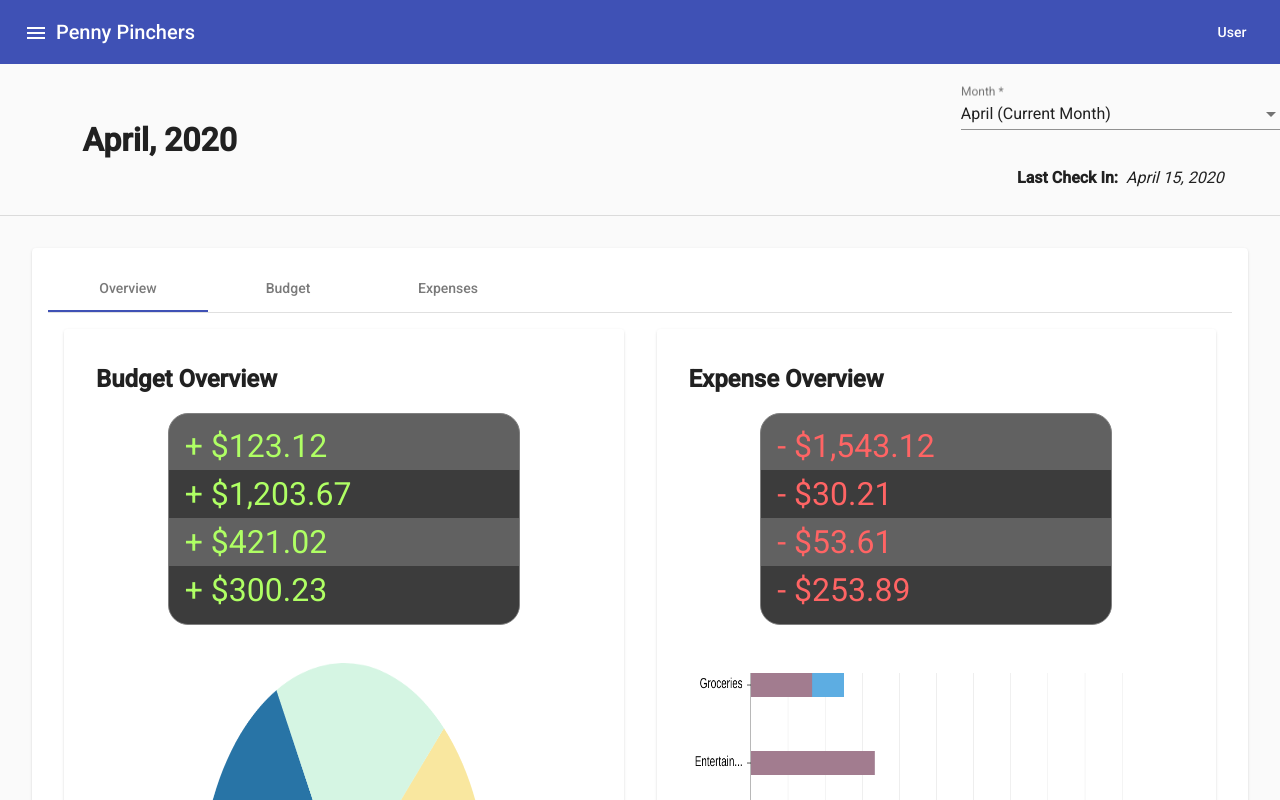
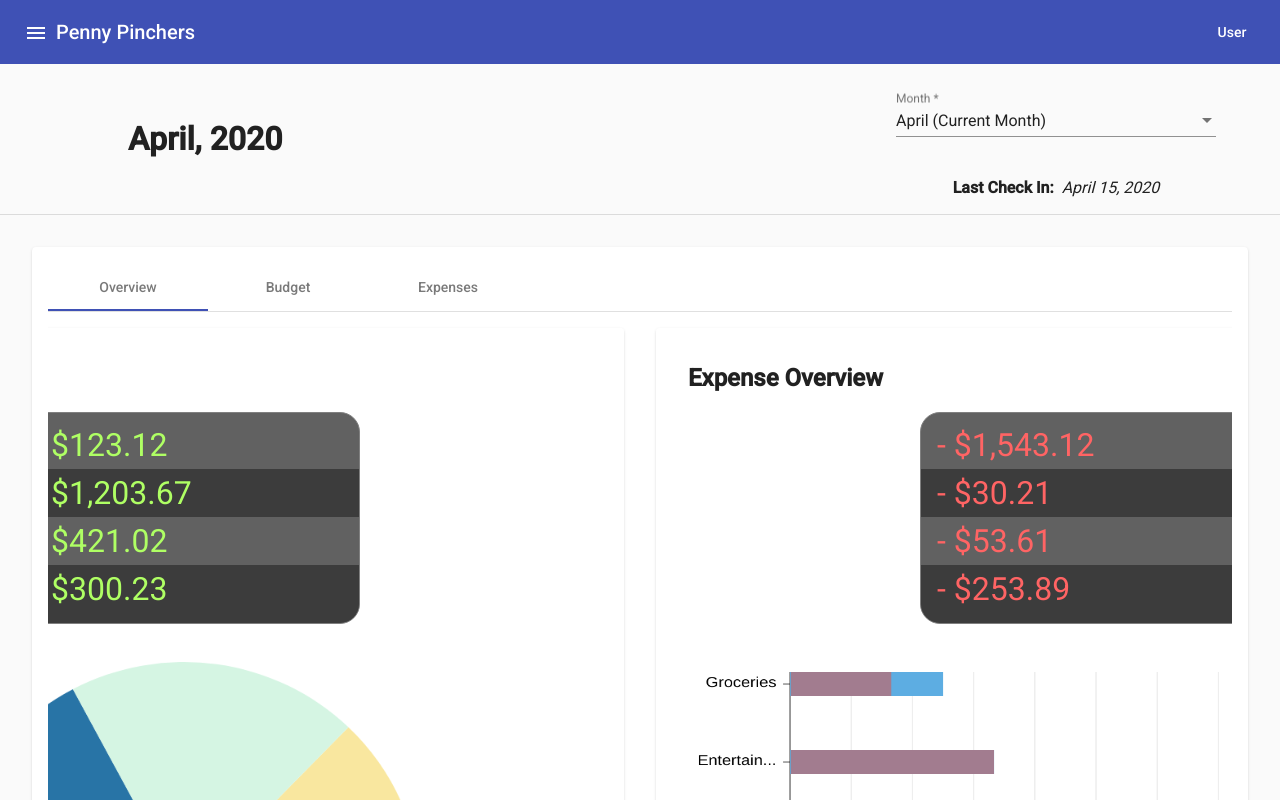
Before and after one commit to anngo14/PennyPinchers, an Angular app: page /home in a window 1280 px wide. Built offline with nearby package versions, Linux system fonts and the light colour scheme.

Commit message:
gave the mat cards in home page a fixed width

```diff
--- a/src/app/detailed-goal/detailed-goal.component.ts
+++ b/src/app/detailed-goal/detailed-goal.component.ts
@@ -46,7 +46,7 @@ export class DetailedGoalComponent implements OnInit {
     this.progressValue = this.progressValue.toFixed(2);
 
     if(this.goalSaved >= this.goalGoal){
-      this.unparsedDate = d.getMonth() + " " + d.getDate() + " " + d.getFullYear();
+      this.unparsedDate = d.getMonth() - 1 + " " + d.getDate() + " " + d.getFullYear();
       this.completedDate = this.parseDate(this.unparsedDate);
     }
   }
--- a/src/app/home/home.component.css
+++ b/src/app/home/home.component.css
@@ -6,10 +6,37 @@
     margin: 2em;
     height: 40em;
 }
+.homeHeaderContainer{
+    display: flex;
+    flex-direction: row;
+    height: 150px;
+    justify-content: space-between;
+    align-items: center;
+}
+.homeHeader1{
+    margin-left: 8em;
+}
+.homeHeader2{
+    margin-right: 4em;
+    display: flex;
+    flex-direction: column;
+    align-items: center;
+}
+.checkDateContainer{
+    display: flex;
+    flex-direction: row;
+    align-items: center;
+}
+.overviewCardContainer{
+    display: flex;
+    flex-direction: row;
+    width: 114em;
+    height: 37em;
+}
 .overviewCard{
     margin: 1em;
     height: 33em;
-    width: 100%;
+    width: 50%;
     overflow-y: auto;
     -ms-overflow-style: none;
 }
@@ -22,7 +49,7 @@
 .budgetCard{
     margin: 1em;
     height: 33em;
-    width: 100%;
+    width: 1728px;
     overflow-y: auto;
     -ms-overflow-style: none;
 }
@@ -32,7 +59,7 @@
 .spendingCard{
     margin: 1em;
     height: 33em;
-    width: 100%;
+    width: 1792px;
     overflow-y: auto;
     -ms-overflow-style: none;
 }
--- a/src/app/home/home.component.html
+++ b/src/app/home/home.component.html
@@ -1,9 +1,9 @@
-<mat-grid-list cols="4" rowHeight="75px">
-    <mat-grid-tile rowspan='2'>
+<div class='homeHeaderContainer'>
+    <div class='homeHeader1'>
         <h1>{{selectedMonth}}, {{Year}}</h1>
-    </mat-grid-tile>
-    <mat-grid-tile colspan='2'></mat-grid-tile>
-    <mat-grid-tile>
+    </div>
+    <div class='homeHeader2'>
+        <div class='monthSelectContainer'>
             <mat-form-field class="monthSelect">
                 <mat-label>Month</mat-label>
                 <mat-select required [(value)]="selectedMonth">
@@ -11,19 +11,20 @@
                     <mat-option *ngFor="let month of pastMonths" [value]="month">{{month}}</mat-option>
                 </mat-select>
             </mat-form-field>
-    </mat-grid-tile>
-    <mat-grid-tile colspan='2'></mat-grid-tile>
-    <mat-grid-tile>
+        </div>
+        <div class='checkDateContainer'>
             <h4>Last Check In: &nbsp;</h4>
             <span style='font-style: italic;'> {{lastCheck}} </span>
-    </mat-grid-tile>
-  </mat-grid-list>
+        </div>
+    </div>
+</div>
 <mat-divider></mat-divider>
 <mat-card class="mainContainer">
     <mat-tab-group (selectedTabChange)='tabChanged($event)'>
         <mat-tab label='Overview'>
-            <mat-grid-list cols='2' rowHeight='37em'>
+            <mat-grid-list cols='1' rowHeight='37em'>
                 <mat-grid-tile>
+                    <div class='overviewCardContainer'>
                         <mat-card class="overviewCard">
                             <div class='overviewHeader'>
                                 <h2>Budget Overview</h2>
@@ -157,8 +158,6 @@
                                 </div>
                             </div>
                         </mat-card>
-                </mat-grid-tile>
-                <mat-grid-tile>
                         <mat-card class="overviewCard">
                             <div class='overviewHeader'>
                                 <h2>Expense Overview</h2>
@@ -219,6 +218,7 @@
                                 </div>
                             </div>
                         </mat-card>
+                    </div>
                 </mat-grid-tile>
             </mat-grid-list>
         </mat-tab>
```
Lines whose indentation alone changed are shown as unchanged.
